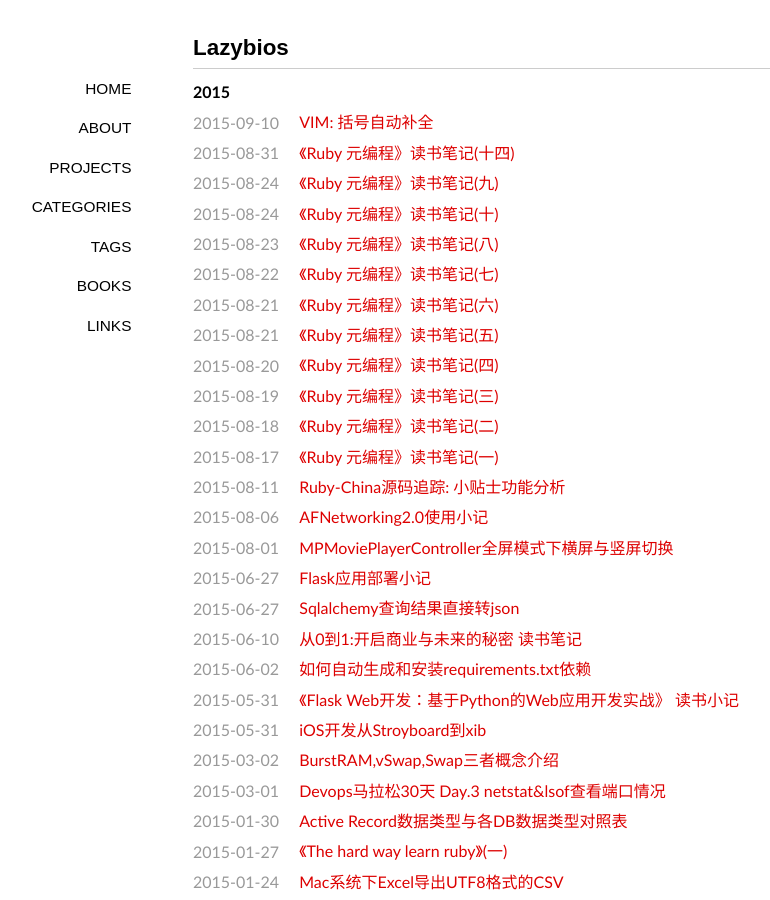
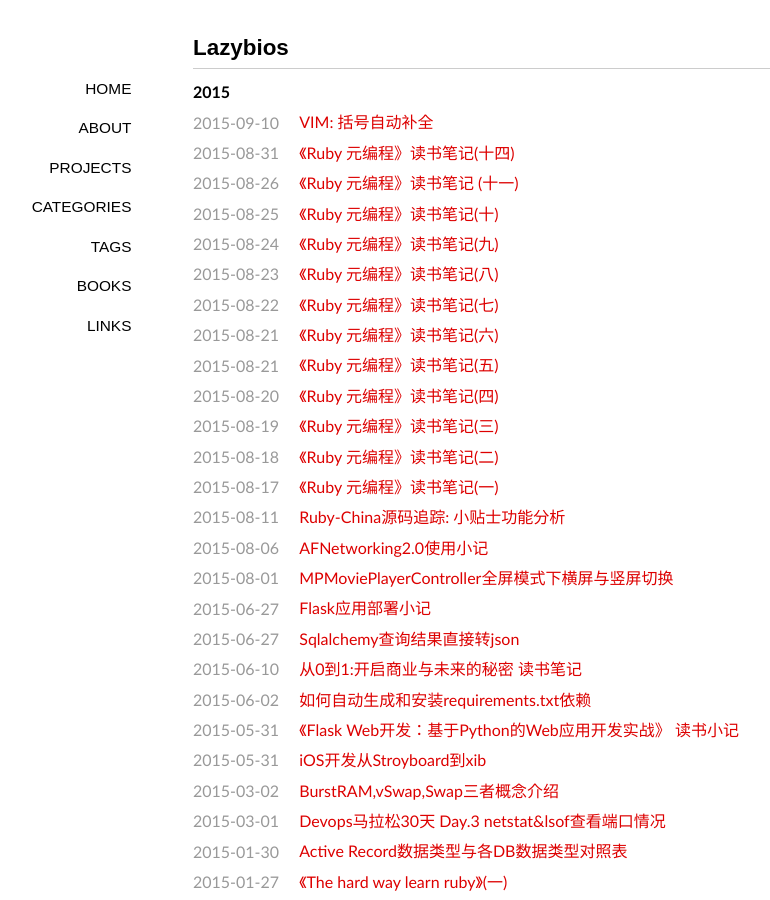
Before and after one commit to lazybios/lazybios.github.com, a Jekyll site: the page built from index.md, in a window 1280 px wide and 900 px high. Shown: the whole window, without its empty margins (147-917 px from the left). Built offline with Jekyll 4.4.1, drawn with Linux system fonts in a browser that asks for light colours; Markdown is read by kramdown in place of the engine named in the settings; a style sheet for code colours, icons or effects is not loaded; some of the changed lines change nothing that is shown.

Commit message:
add new article

```diff
--- a/_posts/2015-08-24-note-of-meta-pramgraming-with-ruby-10.markdown
+++ b/_posts/2015-08-25-note-of-meta-pramgraming-with-ruby-10.markdown
@@ -1,7 +1,7 @@
 ---
 layout: post
 title: "《Ruby 元编程》读书笔记(十)"
-date: "2015-08-24 12:31"
+date: "2015-08-25 12:31"
 ---
 
 ![Ruby元编程]({{site.IMG_PATH}}/metaprogramming-1.jpg)
--- /dev/null
+++ b/_posts/2015-08-26-note-of-meta-pramgraming-with-ruby-11.markdown
@@ -0,0 +1,87 @@
+---
+layout: post
+title: "《Ruby 元编程》读书笔记 (十一)"
+date: "2015-08-26 14:26"
+---
+
+![Ruby元编程]({{site.IMG_PATH}}/metaprogramming-1.jpg)
+
+### 方法包装器（Method Wrapper）
+
+方法包装器一般适合于，处理一些你不能直接触碰到的方法，或者需要给某个方法进行一些预处理工作，这个概念有点类似与Python中的装饰器
+
+#### 方法别名
+
+Ruby中使用Module#alias_method方法和alias关键字为方法取别名。
+
+##### 示例代码
+{% highlight ruby linenos %}
+class MyClass
+    def my_method
+         “my_method()”
+    end
+    alias_method :m, :my_method
+end
+
+obj = MyClass.new
+obj.my_method    #=> “my_method()”
+obj.m   #=> “my_method()”
+{% endhighlight %}
+
+需要注意的是，在顶级作用域中（main）中只能使用alias关键字来命名别名，因为在那里调用不到Module#alias_method方法
+
+此外这里，还需要指出一点关于**方法重定义**的理解误区，一般我们认为方法一旦被重定义了，就找不回原来的方法了，其实在Ruby中的重定义只是，对方法名与方法实体绑定的一种重新绑定，如果被重新定义的方法体还有一个其它别名，那么一样还是可以访问到老方法的。
+
+有了上面这个理解，我们来看**环绕别名**这个概念。
+
+#### 环绕别名
+
+经过下面三个步骤可以实现**环绕别名**
+
+1. 给方法定义一个别名
+2. 重定义这个方法
+3. 在新的方法中调用老的方法
+
+上面三步后，即可以保留老方法(第一步)，同时又为原方法增加了新功能。但其本质上没有改变调用之间的函数名称依赖，是一种名副其实的“新瓶装老酒”的取巧办法。
+
+不过**环绕别名**也有缺点，就是它污染了类的命名空间，添加了额外的方法名。不过这一点其实可以通过Ruby中的private关键字把旧方法限定为私有方法。(Ruby中的public和private实际上针对的是方法名，而非方法本身，言外之意为private方法取个别名，也可以把私有方法暴露出来)
+
+最后要注意的是不要尝试load两次**环绕别名**的实现代码，否则得到的执行结果就不是你预期中的了，不信你可以试着连续走两遍上面的3个步骤。
+
+#### 细化
+
+前面提到的细化，也可以作为一种方法包装器，在细化的方法中调用super方法，可以调用会细化之前的方法。此外细化相比起**环绕别名**，细化的作用范围是文件末尾，而环绕别名则是作用在全局。
+
+{% highlight ruby linenos %}
+module StringRefinement
+  refine String do
+    def length
+      super > 5 ? 'long' : 'short'
+    end
+  end
+end
+
+using StringRefinement
+
+puts "War and Peace".length  #=> “long”
+{% endhighlight %}
+
+#### 下包含包装器 (Module#prepend)
+
+在介绍**祖先链**的部分有涉及过include与prepend两个方法，前者是将模块插入到当前类的上方，后者是插入到下方，而下方的位置，正好是方法查找时优先查找的位置，利用这一优势，可以覆写当前类的同名方法，同时通过super关键字还可以调用到该类中的原始方法
+
+{% highlight ruby linenos %}
+module ExplicitString
+    def length
+        super > 5 ? ‘long’ : ‘short’
+    end
+end
+
+String.class_eval do
+    prepend ExplicitString
+end
+
+puts "War and Peace".length  #=> “long”
+{% endhighlight %}
+
+-待续-
```
